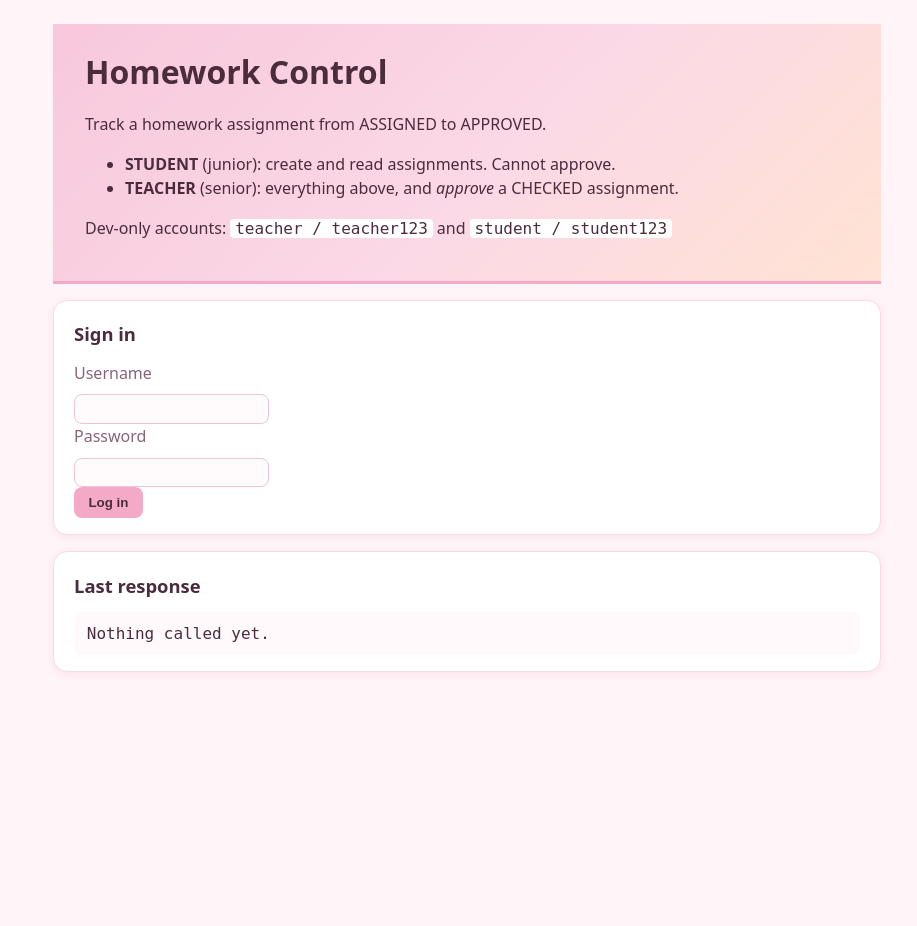
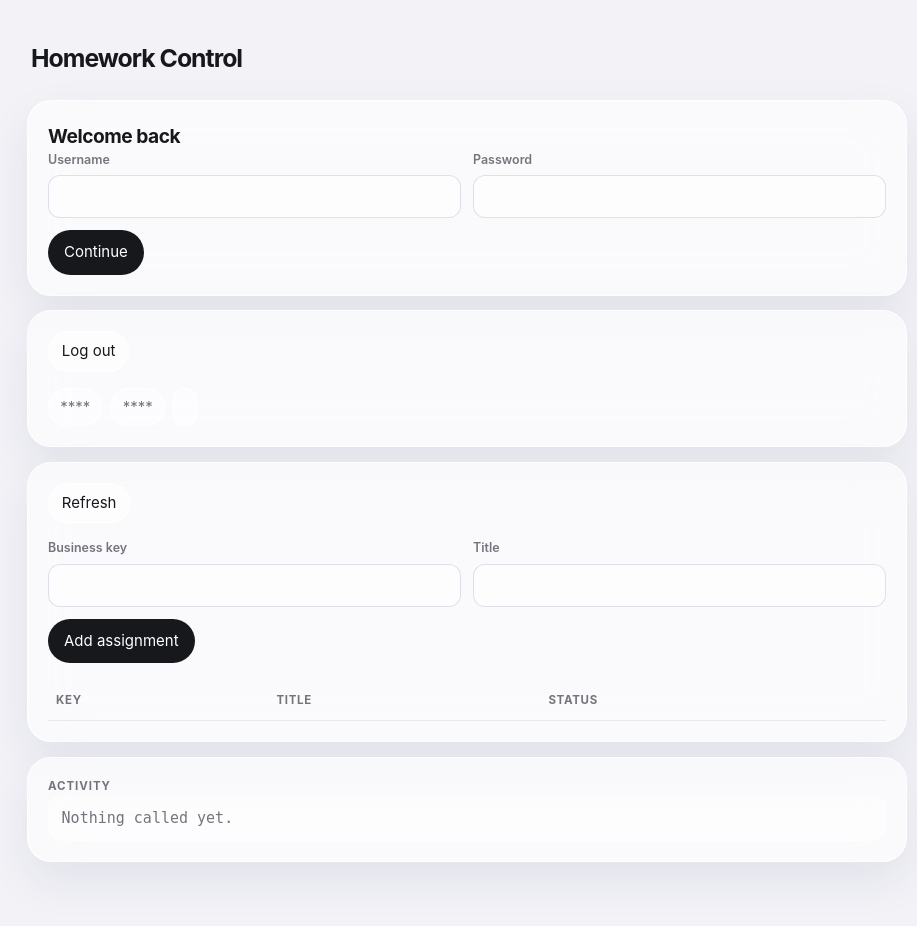
Before and after one commit to Nazerke2909/Enterprise-Development, a Spring Boot app: page / in a window 1280 px wide. Shown: the whole page, without its empty margins (173-1090 px from the left). Before the commit the page ends 673 px from the top, so only its background shows below. Run offline with Spring Boot 4, Linux system fonts and the light colour scheme; lists and menus that the app fills with data are empty; some of the project's set-up classes (security, data sources, template engines, error pages and the like) are left out, and stand-ins take their place.

Commit message:
Refactor authentication and UI components for improved role handling and styling

```diff
--- a/project/src/main/java/com/example/homework/config/TokenService.java
+++ b/project/src/main/java/com/example/homework/config/TokenService.java
@@ -1,5 +1,6 @@
 package com.example.homework.config;
 
+import com.example.homework.domain.Role;
 import org.springframework.security.core.Authentication;
 import org.springframework.security.core.GrantedAuthority;
 import org.springframework.security.oauth2.jose.jws.MacAlgorithm;
@@ -32,6 +33,8 @@ public class TokenService {
     public String issue(String username, Collection<? extends GrantedAuthority> authorities) {
         List<String> roles = authorities.stream()
                 .map(GrantedAuthority::getAuthority)
+                .filter(a -> a.equals(ROLE_PREFIX + Role.STUDENT.name())
+                        || a.equals(ROLE_PREFIX + Role.TEACHER.name()))
                 .map(a -> a.startsWith(ROLE_PREFIX) ? a.substring(ROLE_PREFIX.length()) : a)
                 .sorted()
                 .toList();
--- a/project/src/main/java/com/example/homework/handler/MeController.java
+++ b/project/src/main/java/com/example/homework/handler/MeController.java
@@ -25,6 +25,7 @@ public class MeController {
         return new MeResponse(authentication.getName(),
                 authentication.getAuthorities().stream()
                         .map(GrantedAuthority::getAuthority)
+                        .filter(authority -> authority.startsWith("ROLE_"))
                         .sorted()
                         .toList());
     }
--- a/project/src/main/resources/static/app.css
+++ b/project/src/main/resources/static/app.css
@@ -1,19 +1,15 @@
 :root {
-    --ink: #4a2c3d;
-    --muted: #8a6377;
-    --bg: #fff5f8;
-    --card: #ffffff;
-    --header: #f8c8dc;
-    --brand: #f4a9c6;
-    --brand-hover: #ee93b7;
-    --lock: #d9c8f2;
-    --lock-hover: #c9b3ec;
-    --soft: #c9e8d9;
-    --peach: #ffe3d3;
-    --butter: #fff3c4;
-    --line: #f6dbe6;
-    --ok: #2e7d5b;
-    --bad: #b0405a;
+    --ink: #17181c;
+    --muted: #73757d;
+    --bg: #f2f2f7;
+    --card: rgba(255, 255, 255, .64);
+    --line: rgba(255, 255, 255, .8);
+    --brand: #17181c;
+    --brand-hover: #3b3d43;
+    --lock: #007aff;
+    --lock-hover: #0066d6;
+    --ok: #1d7b50;
+    --bad: #b33a50;
 }
 
 * {
@@ -22,128 +18,150 @@
 
 body {
     margin: 0;
-    font: 16px/1.5 system-ui, sans-serif;
+    min-height: 100vh;
+    font-family: -apple-system, BlinkMacSystemFont, "SF Pro Text",
+        "SF Pro Display", "Helvetica Neue", Arial, sans-serif;
+    font-size: 15px;
+    line-height: 1.5;
     color: var(--ink);
     background: var(--bg);
 }
 
 header {
-    background: linear-gradient(135deg, #f8c8dc 0%, #fbd9e6 55%, #ffe3d3 100%);
-    color: var(--ink);
-    padding: 1.5rem 2rem;
-    border-bottom: 3px solid #f4a9c6;
+    padding: .5rem .25rem;
 }
 
 header h1 {
-    margin: 0 0 .25rem;
-}
-
-.roles {
-    margin: .5rem 0;
-    padding-left: 1.2rem;
-}
-
-.dev {
-    background: var(--butter);
-    color: var(--ink);
-    display: inline-block;
-    padding: .25rem .6rem;
-    border-radius: 6px;
-    border: 1px dashed #e9c96a;
-}
-
-code {
-    background: #fff;
-    padding: 0 .3rem;
-    border-radius: 4px;
+    margin: 0;
+    font-size: 1.55rem;
+    letter-spacing: -.04em;
 }
 
 main {
-    max-width: 860px;
-    margin: 1.5rem auto;
-    padding: 0 1rem;
+    max-width: 920px;
+    margin: 0 auto;
+    padding: 2rem 1.25rem 4rem;
     display: grid;
-    gap: 1rem;
+    gap: .9rem;
 }
 
 section {
     background: var(--card);
-    border-radius: 14px;
-    padding: 1rem 1.25rem;
+    border-radius: 24px;
+    padding: 1.25rem;
     border: 1px solid var(--line);
-    box-shadow: 0 2px 8px rgba(244, 169, 198, .25);
+    box-shadow: 0 18px 45px rgba(41, 54, 91, .08);
+    backdrop-filter: blur(26px);
+    -webkit-backdrop-filter: blur(26px);
 }
 
 h2 {
-    margin: .2rem 0 .8rem;
-    font-size: 1.15rem;
+    margin: .1rem 0 0;
+    font-size: 1.2rem;
+    letter-spacing: -.025em;
 }
 
-#login-box {
-    border-top: 4px solid #f4a9c6;
+.eyebrow {
+    display: block;
+    color: var(--muted);
+    font-size: .72rem;
+    font-weight: 700;
+    letter-spacing: .08em;
+    text-transform: uppercase;
 }
 
-#session-box {
-    border-top: 4px solid #c9e8d9;
+.section-heading {
+    display: flex;
+    align-items: center;
+    justify-content: space-between;
+    gap: 1rem;
+    margin-bottom: 1rem;
 }
 
-#api-box {
-    border-top: 4px solid #d9c8f2;
+.session-details {
+    display: flex;
+    flex-wrap: wrap;
+    gap: .5rem;
 }
 
-#result-box {
-    border-top: 4px solid #ffe3d3;
+.session-details span {
+    padding: .45rem .7rem;
+    border: 1px solid rgba(255, 255, 255, .8);
+    border-radius: 999px;
+    background: rgba(255, 255, 255, .42);
+    color: var(--muted);
 }
 
 label {
-    display: inline-block;
-    margin: 0 .8rem .6rem 0;
+    display: grid;
+    gap: .35rem;
     color: var(--muted);
+    font-size: .78rem;
+    font-weight: 600;
 }
 
 input {
-    display: block;
-    padding: .4rem .5rem;
-    border: 1px solid #efc3d5;
-    border-radius: 8px;
-    min-width: 12rem;
-    background: #fffafc;
+    min-width: 0;
+    padding: .7rem .8rem;
+    border: 1px solid rgba(160, 168, 187, .35);
+    border-radius: 12px;
+    background: rgba(255, 255, 255, .56);
     color: var(--ink);
+    font: inherit;
 }
 
 input:focus {
-    outline: 2px solid #f4a9c6;
-    border-color: transparent;
+    outline: 3px solid rgba(103, 137, 255, .2);
+    border-color: rgba(103, 137, 255, .65);
+}
+
+form {
+    display: grid;
+    grid-template-columns: repeat(2, minmax(0, 1fr));
+    gap: .75rem;
+    align-items: end;
+}
+
+form button {
+    width: fit-content;
 }
 
 button {
     background: var(--brand);
-    color: var(--ink);
+    color: #fff;
     border: 0;
-    border-radius: 8px;
-    padding: .5rem .9rem;
+    border-radius: 999px;
+    padding: .68rem 1rem;
     cursor: pointer;
     font-weight: 600;
+    font: inherit;
+    transition: transform .2s ease, background .2s ease;
 }
 
 button:hover {
     background: var(--brand-hover);
+    transform: translateY(-1px);
 }
 
 button.lock {
     background: var(--lock);
+    color: #fff;
+    box-shadow: 0 5px 14px rgba(0, 122, 255, .24);
 }
 
 button.lock:hover {
     background: var(--lock-hover);
 }
 
-button.secondary {
-    background: var(--soft);
+.button-quiet {
+    padding: .5rem .8rem;
+    background: rgba(255, 255, 255, .55);
+    color: var(--ink);
+    border: 1px solid rgba(255, 255, 255, .8);
 }
 
-button.secondary:hover {
-    background: #b5ddc9;
+.button-quiet:hover {
+    background: rgba(255, 255, 255, .9);
 }
 
 .table-wrapper {
@@ -153,27 +171,31 @@ button.secondary:hover {
 table {
     width: 100%;
     border-collapse: collapse;
-    margin-top: .8rem;
+    margin-top: 1.1rem;
 }
 
 th {
-    background: var(--peach);
+    color: var(--muted);
+    font-size: .72rem;
+    letter-spacing: .06em;
+    text-transform: uppercase;
 }
 
 th,
 td {
     text-align: left;
-    padding: .45rem .5rem;
-    border-bottom: 1px solid var(--line);
+    padding: .7rem .5rem;
+    border-bottom: 1px solid rgba(140, 148, 167, .18);
 }
 
 pre {
     margin: 0;
-    padding: .6rem .8rem;
-    background: #fff9fb;
-    border-radius: 8px;
+    padding: .75rem .85rem;
+    background: rgba(255, 255, 255, .42);
+    border-radius: 14px;
     white-space: pre-wrap;
     word-break: break-word;
+    color: var(--muted);
 }
 
 pre.ok {
@@ -189,3 +211,13 @@ pre.err {
 [hidden] {
     display: none !important;
 }
+
+@media (max-width: 620px) {
+    main {
+        padding: 1.25rem .8rem 2.5rem;
+    }
+
+    form {
+        grid-template-columns: 1fr;
+    }
+}
--- a/project/src/main/resources/static/app.js
+++ b/project/src/main/resources/static/app.js
@@ -2,6 +2,7 @@
     "use strict";
 
     var accessToken = null;
+    var canApprove = false;
 
     function $(id) {
         return document.getElementById(id);
@@ -77,15 +78,18 @@
 
     function setSession(me, expiresIn) {
         var signedIn = !!me;
+        canApprove = signedIn && (me.authorities || []).indexOf("ROLE_TEACHER") !== -1;
         $("login-form").closest("section").hidden = signedIn;
         $("session-heading").parentElement.hidden = !signedIn;
         $("assignments-heading").parentElement.hidden = !signedIn;
+        $("locked-action-heading").hidden = !canApprove;
         if (signedIn) {
             $("session-username").textContent = me.username;
             $("session-role").textContent = roleLabel(me.authorities);
             $("token-lifetime").textContent = expiresIn + " seconds ("
                 + Math.round(expiresIn / 60) + " minutes)";
         } else {
+            canApprove = false;
             $("session-username").textContent = "****";
             $("session-role").textContent = "****";
             $("token-lifetime").textContent = "";
@@ -102,16 +106,18 @@
                 td.textContent = text;
                 tr.appendChild(td);
             });
+            if (canApprove) {
                 var action = document.createElement("td");
                 var button = document.createElement("button");
                 button.type = "button";
                 button.className = "lock";
-            button.textContent = "Approve (TEACHER only)";
+                button.textContent = "Approve";
                 button.addEventListener("click", function () {
                     approve(row);
                 });
                 action.appendChild(button);
                 tr.appendChild(action);
+            }
             body.appendChild(tr);
         });
     }
--- a/project/src/main/resources/static/index.html
+++ b/project/src/main/resources/static/index.html
@@ -11,47 +11,57 @@
 <main class="container">
     <header>
         <h1>Homework Control</h1>
-        <p>Track a homework assignment from ASSIGNED to APPROVED.</p>
-        <ul>
-            <li><strong>STUDENT</strong> (junior): create and read assignments. Cannot approve.</li>
-            <li><strong>TEACHER</strong> (senior): everything above, and <em>approve</em> a CHECKED assignment.</li>
-        </ul>
-        <p>Dev-only accounts: <code>teacher / teacher123</code> and <code>student / student123</code></p>
     </header>
 
     <section aria-labelledby="sign-in-heading">
-        <h2 id="sign-in-heading">Sign in</h2>
+        <h2 id="sign-in-heading">Welcome back</h2>
         <form id="login-form">
-            <label for="username">Username</label>
-            <input id="username" name="username" type="text" autocomplete="username" required>
-
-            <label for="password">Password</label>
-            <input id="password" name="password" type="password" autocomplete="current-password" required>
-
-            <button type="submit">Log in</button>
+            <label>
+                <span>Username</span>
+                <input id="username" name="username" type="text" autocomplete="username" required>
+            </label>
+            <label>
+                <span>Password</span>
+                <input id="password" name="password" type="password" autocomplete="current-password" required>
+            </label>
+            <button type="submit">Continue</button>
         </form>
     </section>
 
     <section aria-labelledby="session-heading">
-        <h2 id="session-heading">Session</h2>
-        <p>Signed in as <strong id="session-username">****</strong>, role <strong id="session-role">****</strong></p>
-        <p>Token lifetime: <span id="token-lifetime"></span></p>
-        <button id="logout-button" type="button">Log out</button>
+        <div class="section-heading">
+            <div>
+                <span class="eyebrow">Session</span>
+                <h2 id="session-heading">Account</h2>
+            </div>
+            <button id="logout-button" class="button-quiet" type="button">Log out</button>
+        </div>
+        <div class="session-details">
+            <span id="session-username">****</span>
+            <span id="session-role">****</span>
+            <span id="token-lifetime"></span>
+        </div>
     </section>
 
     <section aria-labelledby="assignments-heading">
-        <h2 id="assignments-heading">Assignments</h2>
+        <div class="section-heading">
+            <div>
+                <span class="eyebrow">Workspace</span>
+                <h2 id="assignments-heading">Assignments</h2>
+            </div>
+            <button id="read-all-button" class="button-quiet" type="button">Refresh</button>
+        </div>
         <form id="create-assignment-form">
-            <label for="business-key">Business key</label>
-            <input id="business-key" name="businessKey" type="text" required>
-
-            <label for="assignment-title">Title</label>
-            <input id="assignment-title" name="title" type="text" maxlength="120" required>
-
-            <button type="submit">Create assignment</button>
+            <label>
+                <span>Business key</span>
+                <input id="business-key" name="businessKey" type="text" required>
+            </label>
+            <label>
+                <span>Title</span>
+                <input id="assignment-title" name="title" type="text" maxlength="120" required>
+            </label>
+            <button type="submit">Add assignment</button>
         </form>
-
-        <button id="read-all-button" type="button">Read all assignments</button>
 
         <div class="table-wrapper">
             <table>
@@ -60,7 +70,7 @@
                     <th scope="col">Key</th>
                     <th scope="col">Title</th>
                     <th scope="col">Status</th>
-                    <th scope="col">Locked action</th>
+                    <th id="locked-action-heading" scope="col">Locked action</th>
                 </tr>
                 </thead>
                 <tbody id="assignments-body"></tbody>
@@ -69,7 +79,7 @@
     </section>
 
     <section aria-labelledby="last-response-heading">
-        <h2 id="last-response-heading">Last response</h2>
+        <span class="eyebrow" id="last-response-heading">Activity</span>
         <pre id="last-response">Nothing called yet.</pre>
     </section>
 </main>
```
Also changed, not shown: 1 other file. Lines whose indentation alone changed are shown as unchanged.
